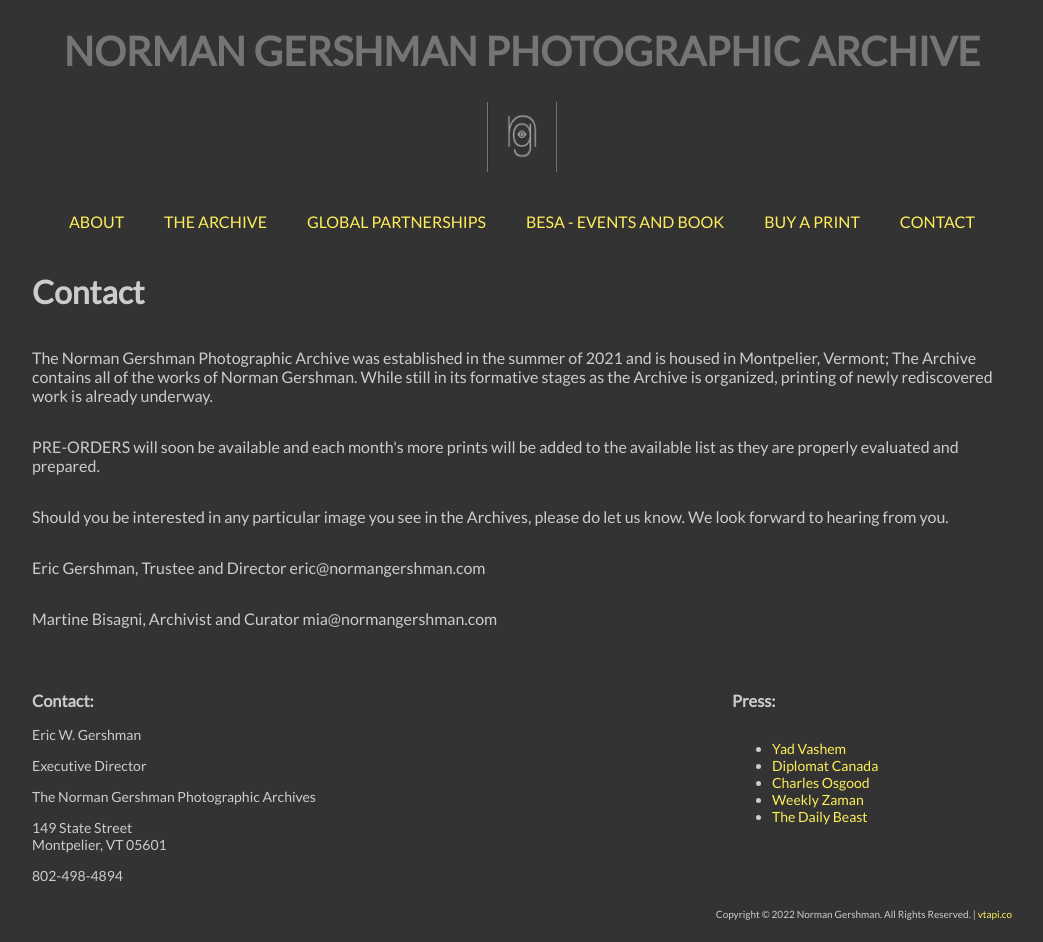
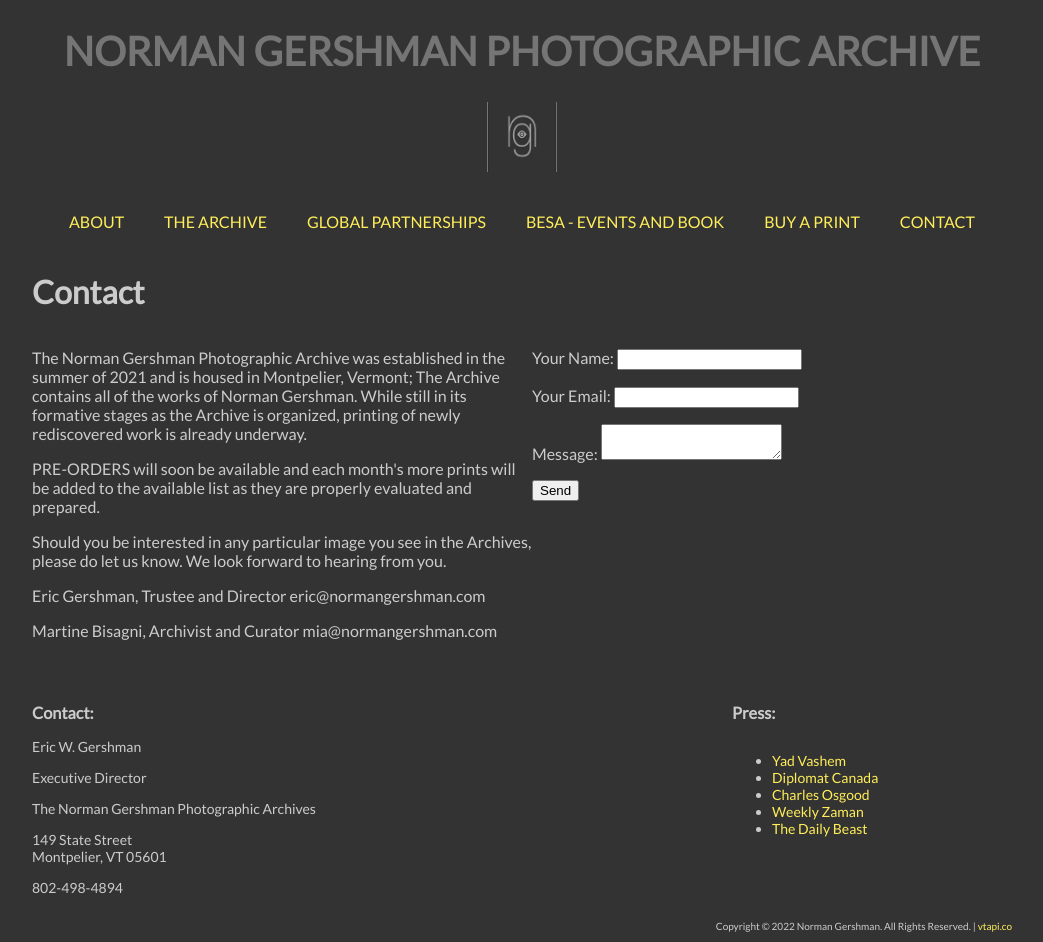
Before and after one commit to rbgvermont/ngphotos, a Next.js app: page /contact in a window 1280 px wide. Shown: the whole page, without its empty margins (118-1161 px from the left). Built offline with nearby package versions, Linux system fonts and the light colour scheme.

Commit message:
Added netlfiy contact form

```diff
--- a/pages/contact.js
+++ b/pages/contact.js
@@ -1,10 +1,22 @@
 import  Layout from '../src/components/Layout';
+import styled from 'styled-components';
+
+let FormWrapper = styled.div`
+display: flex;
+`
+
+let ContactInfo = styled.div`
+max-width: 500px;
+`
 
 export default function Contact() {
   return (
 
     <Layout title="normangershman.com - contact">
     <h1>Contact</h1>
+
+    <FormWrapper>
+    <ContactInfo>
     <p>The Norman Gershman Photographic Archive was established in the summer of 2021 and is housed in Montpelier, Vermont; The Archive contains all of the works of Norman Gershman. While still in its formative stages as the Archive is organized, printing of newly rediscovered work is already underway.</p>
     <p>PRE-ORDERS will soon be available and each month&apos;s more prints will be added to the available list as they are properly evaluated and prepared.</p>
     <p>Should you be interested in any particular image you see in the Archives, please do let us know. We look forward to hearing from you.</p>
@@ -12,6 +24,26 @@
     <p>Eric Gershman, Trustee and Director eric@normangershman.com</p>
 
     <p>Martine Bisagni, Archivist and Curator mia@normangershman.com</p>
+    </ContactInfo>
+    <div>
+
+    <form name="contact" method="POST" data-netlify="true">
+      <p>
+        <label>Your Name: <input type="text" name="name" /></label>
+      </p>
+      <p>
+        <label>Your Email: <input type="email" name="email" /></label>
+      </p>
+      <p>
+        <label>Message: <textarea name="message"></textarea></label>
+      </p>
+      <p>
+        <button type="submit">Send</button>
+      </p>
+    </form>
+
+    </div>
+    </FormWrapper>
     </Layout>
   )
 }
```
